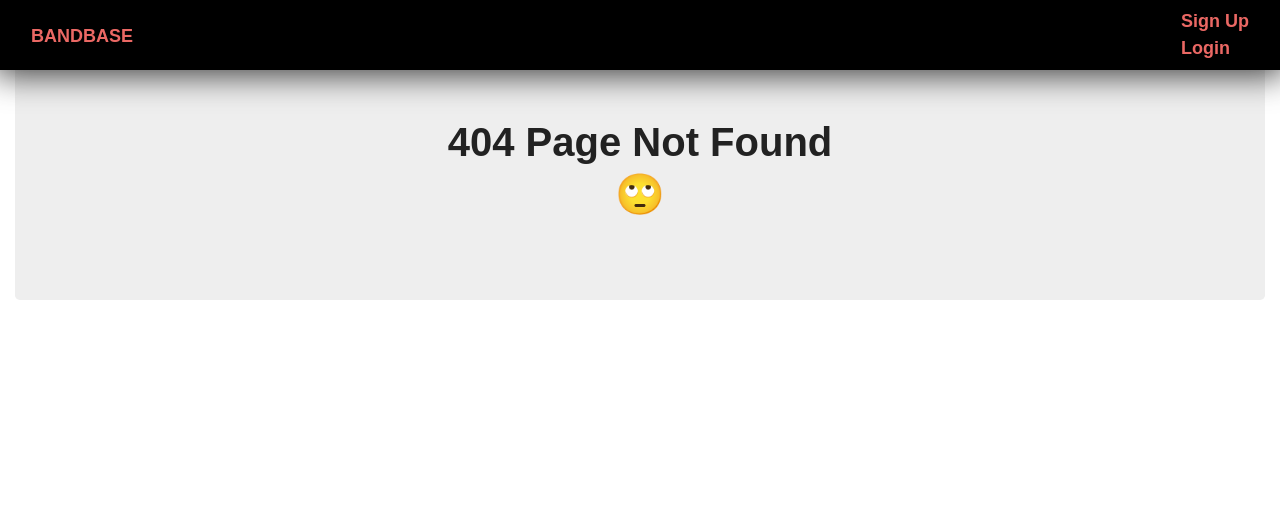
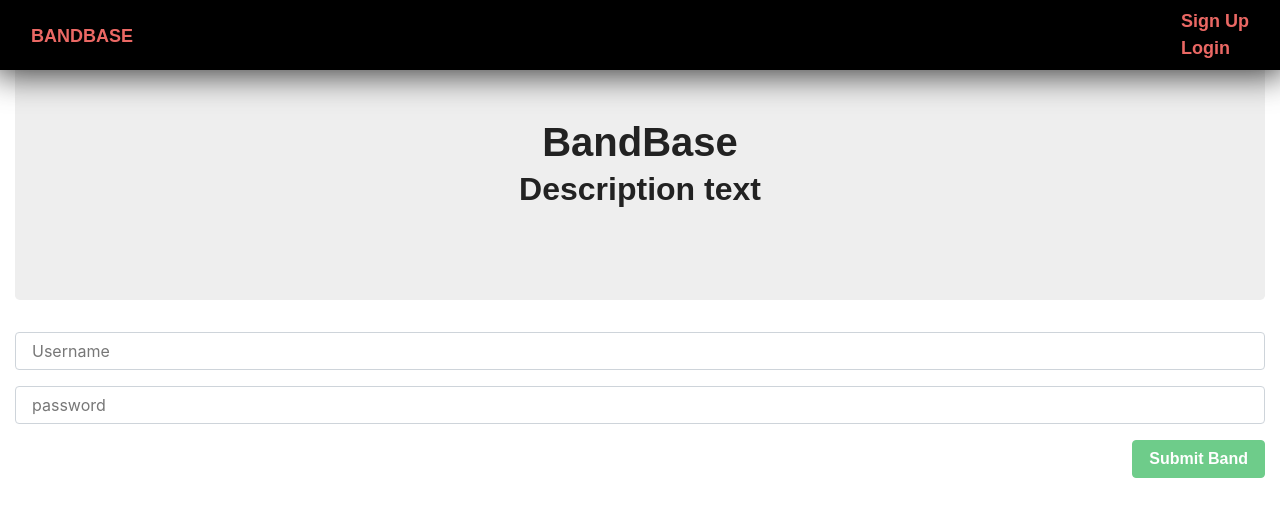
Before and after one commit to bereznd1/BandBase, a React (Create React App) app in the folder client/: page /login in a window 1280 px wide. Before the commit this address had no page. Shown: the top 516 px of the page. Built offline with nearby package versions, Linux system fonts and the light colour scheme; a web font is replaced by a local one.

Commit message:
login page working again

```diff
--- a/client/src/App.js
+++ b/client/src/App.js
@@ -1,6 +1,7 @@
 import React from "react";
 import { BrowserRouter as Router, Route, Switch } from "react-router-dom";
 import Bands from "./pages/Bands";
+import Login from "./pages/Login";
 import Detail from "./pages/Detail";
 import NoMatch from "./pages/NoMatch";
 import Nav from "./components/Nav";
@@ -11,6 +12,7 @@ const App = () => (
       <Nav />
       <Switch>
         <Route exact path="/" component={Bands} />
+        <Route exact path="/login" component={Login} />
         <Route exact path="/bands" component={Bands} />
         <Route exact path="/bands/:id" component={Detail} />
         <Route component={NoMatch} />
--- /dev/null
+++ b/client/src/pages/Login/Login.js
@@ -0,0 +1,155 @@
+import React, { Component } from "react";
+import DeleteBtn from "../../components/DeleteBtn";
+import Jumbotron from "../../components/Jumbotron";
+import API from "../../utils/API";
+import { Link } from "react-router-dom";
+import { Col, Row, Container } from "../../components/Grid";
+import { List, ListItem } from "../../components/List";
+import { Input, TextArea, FormBtn } from "../../components/Form";
+
+class Login extends Component {
+  state = {
+    username: "",
+    password: ""
+  };
+
+  componentDidMount() {
+
+  }
+
+  // deleteBand = id => {
+  //   API.deleteBand(id)
+  //     .then(res => this.loadBands())
+  //     .catch(err => console.log(err));
+  // };
+
+  handleInputChange = event => {
+    const { name, value } = event.target;
+    this.setState({
+      [name]: value
+    });
+  };
+
+  handleFormSubmit = event => {
+    event.preventDefault();
+    if (
+      this.state.username &&
+      this.state.password
+    ) {
+      API.userLogin({
+        name: this.state.username,
+        password: this.state.password
+      })
+        .then(res =>{
+          window.location.href = "/";
+        })
+        .catch(err => console.log(err));
+    }
+  };
+
+  handleNameFilterChange = event => {
+    const { name, value } = event.target;
+    this.setState({[name]: value});
+    const filteredBands = this.state.bands.filter(band => {
+      return band.name.toLowerCase().indexOf(value.toLowerCase()) !== -1;
+    });
+    this.setState({filteredBands: filteredBands})
+  }
+
+  handleLocationFilterChange = event => {
+    const { name, value } = event.target;
+    this.setState({[name]: value});
+    const filteredBands = this.state.bands.filter(band => {
+      return band.location.toLowerCase().indexOf(value.toLowerCase()) !== -1;
+    });
+    this.setState({filteredBands: filteredBands})
+  }
+
+  handleGenreFilterChange = event => {
+    const { name, value } = event.target;
+    this.setState({[name]: value});
+    const filteredBands = this.state.bands.filter(band => {
+      return band.genre.toLowerCase().indexOf(value.toLowerCase()) !== -1;
+    });
+    this.setState({filteredBands: filteredBands})
+  }
+
+  handleAvailibilityFilterChange = event => {
+    const { name, value } = event.target;
+    this.setState({[name]: value});
+    const filteredBands = this.state.bands.filter(band => {
+      return band.availibility.toLowerCase().indexOf(value.toLowerCase()) !== -1;
+    });
+    this.setState({filteredBands: filteredBands})
+  }
+
+
+
+  // handleFilterSubmit = event => {
+  //   event.preventDefault();
+  //   if (
+  //     this.state.namesearch ||
+  //     this.state.locationsearch ||
+  //     this.state.genresearch ||
+  //     this.state.availibilitysearch
+  //   ) {
+
+  //     API.
+
+  //   }
+
+
+
+
+  // };
+
+  render() {
+    return (
+      <Container fluid>
+        <Row>
+          <Col size="md-12">
+            <Jumbotron>
+              <h1>BandBase</h1>
+              <h2>Description text</h2>
+            </Jumbotron>
+
+            {/* Input new band form */}
+            <form>
+              <Input
+                value={this.state.username}
+                onChange={this.handleInputChange}
+                name="username"
+                placeholder="Username"
+              />
+              <Input
+                value={this.state.password}
+                onChange={this.handleInputChange}
+                name="password"
+                placeholder="password"
+              />
+              {/* <TextArea
+                value={this.state.synopsis}
+                onChange={this.handleInputChange}
+                name="synopsis"
+                placeholder="Synopsis (Optional)"
+              /> */}
+              <FormBtn
+                disabled={
+                  !(
+                    this.state.username &&
+                    this.state.password
+                  )
+                }
+                onClick={this.handleFormSubmit}
+              >
+                Submit Band
+              </FormBtn>
+            </form>
+          </Col>
+        </Row>
+      </Container>
+    );
+  }
+}
+
+export default Login;
--- /dev/null
+++ b/client/src/pages/Login/index.js
@@ -0,0 +1 @@
+export { default } from "./Login";
```
Also changed, not shown: 1 other file (tests, documents, lock files or other folders).
